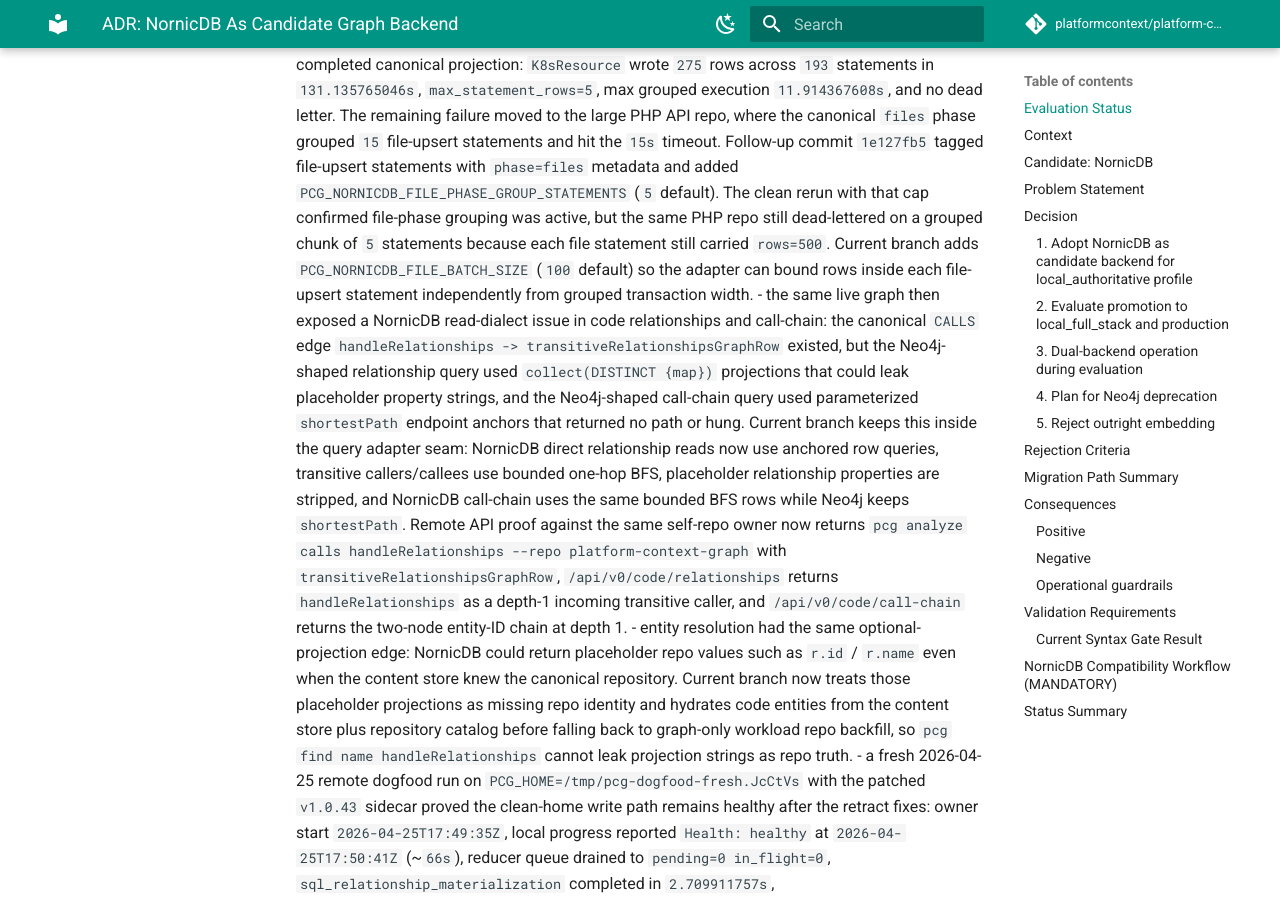
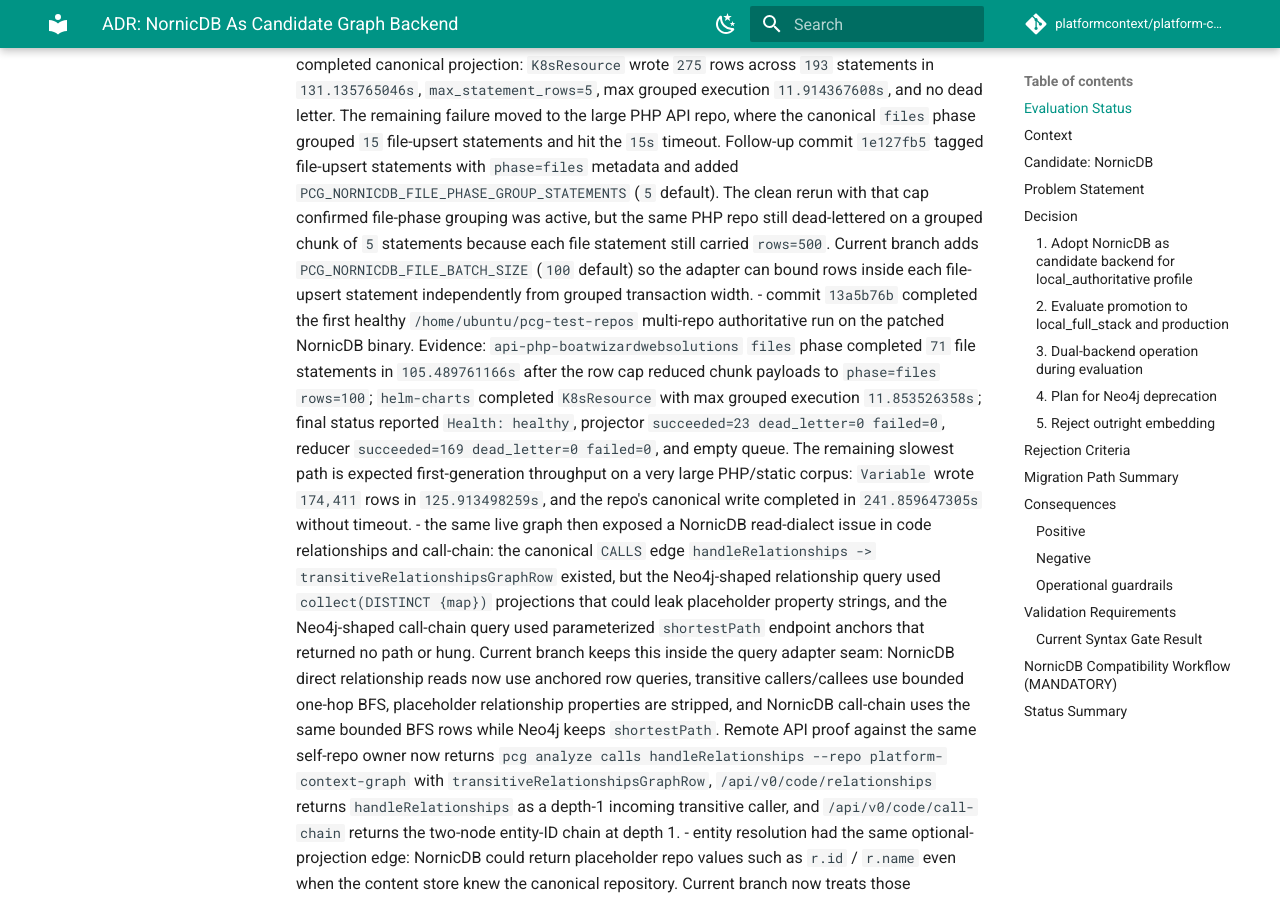
Before and after one commit to platformcontext/platform-context-graph, an MkDocs documentation site: the page built from docs/docs/adrs/2026-04-22-nornicdb-graph-backend-candidate.md, in a window 1280 px wide and 900 px high, scrolled down 12235 px. Built offline with MkDocs 1.6.1 and Material for MkDocs 9.7.7, drawn with Linux system fonts in a browser that asks for light colours; comment, search, counter and statistics services are not loaded.

Commit message:
docs(adrs): record nornicdb multi-repo proof

```diff
--- a/docs/docs/adrs/2026-04-22-nornicdb-graph-backend-candidate.md
+++ b/docs/docs/adrs/2026-04-22-nornicdb-graph-backend-candidate.md
@@ -80,6 +80,7 @@ Latest 2026-04-25 NornicDB dogfood evidence:
 - the follow-up warm API query proof found a query-truth bug rather than a backend write issue: `pcg list` and `pcg find name handleRelationships` succeeded against the NornicDB-backed dogfood graph, but `pcg analyze dead-code --repo platform-context-graph --limit 5` returned IaC/provenance entities (`ArgoCDApplication`, `KustomizeOverlay`, `HelmValues`, `K8sResource`) as dead-code candidates. Current branch now restricts dead-code candidate scans to code entity labels (`Function`, `Class`, `Struct`, `Interface`) before `LIMIT` and keeps a defensive output filter for stale/non-code backend rows; rebuilding only `pcg-api` on the remote owner and rerunning `pcg analyze dead-code --repo platform-context-graph --limit 5` / `--limit 50` then returned no IaC/provenance results through the live NornicDB-backed API. The same query path now fetches a bounded raw-candidate policy buffer (`max(501, 10x + 1)`, capped at `1000`) before applying entrypoint/test/generated/public-API filters so early excluded roots do not make the public result underfill when displayable candidates exist later in the ordered scan; a second remote API rebuild proved `--limit 5` now returns five code entities (`Function`, `Interface`, `Struct`) instead of the previous empty/truncated shape.
 - the first multi-repo `/home/ubuntu/pcg-test-repos` lane exposed a NornicDB tuning distinction hidden by the single self-repo dogfood: `PCG_NORNICDB_ENTITY_LABEL_PHASE_GROUP_STATEMENTS=K8sResource=5` limits grouped statements but does not limit rows inside one file-scoped inline-containment statement. The clean rerun with first-generation retract skipping got `portal-php-yc-soldboats` through canonical projection (`entities` `42.280045651s`; `Variable` `19,995` rows in `39.958509486s`) but still dead-lettered `helm-charts` on one `K8sResource rows=29` statement. Current branch now adds `K8sResource=5` to the NornicDB entity label row-cap defaults so large Helm/Kustomize manifests split by rows and by grouped statement count.
 - the next multi-repo rerun proved the `K8sResource` row cap and exposed the next phase-specific cost. `helm-charts` completed canonical projection: `K8sResource` wrote `275` rows across `193` statements in `131.135765046s`, `max_statement_rows=5`, max grouped execution `11.914367608s`, and no dead letter. The remaining failure moved to the large PHP API repo, where the canonical `files` phase grouped `15` file-upsert statements and hit the `15s` timeout. Follow-up commit `1e127fb5` tagged file-upsert statements with `phase=files` metadata and added `PCG_NORNICDB_FILE_PHASE_GROUP_STATEMENTS` (`5` default). The clean rerun with that cap confirmed file-phase grouping was active, but the same PHP repo still dead-lettered on a grouped chunk of `5` statements because each file statement still carried `rows=500`. Current branch adds `PCG_NORNICDB_FILE_BATCH_SIZE` (`100` default) so the adapter can bound rows inside each file-upsert statement independently from grouped transaction width.
+- commit `13a5b76b` completed the first healthy `/home/ubuntu/pcg-test-repos` multi-repo authoritative run on the patched NornicDB binary. Evidence: `api-php-boatwizardwebsolutions` `files` phase completed `71` file statements in `105.489761166s` after the row cap reduced chunk payloads to `phase=files rows=100`; `helm-charts` completed `K8sResource` with max grouped execution `11.853526358s`; final status reported `Health: healthy`, projector `succeeded=23 dead_letter=0 failed=0`, reducer `succeeded=169 dead_letter=0 failed=0`, and empty queue. The remaining slowest path is expected first-generation throughput on a very large PHP/static corpus: `Variable` wrote `174,411` rows in `125.913498259s`, and the repo's canonical write completed in `241.859647305s` without timeout.
 - the same live graph then exposed a NornicDB read-dialect issue in code relationships and call-chain: the canonical `CALLS` edge `handleRelationships -> transitiveRelationshipsGraphRow` existed, but the Neo4j-shaped relationship query used `collect(DISTINCT {map})` projections that could leak placeholder property strings, and the Neo4j-shaped call-chain query used parameterized `shortestPath` endpoint anchors that returned no path or hung. Current branch keeps this inside the query adapter seam: NornicDB direct relationship reads now use anchored row queries, transitive callers/callees use bounded one-hop BFS, placeholder relationship properties are stripped, and NornicDB call-chain uses the same bounded BFS rows while Neo4j keeps `shortestPath`. Remote API proof against the same self-repo owner now returns `pcg analyze calls handleRelationships --repo platform-context-graph` with `transitiveRelationshipsGraphRow`, `/api/v0/code/relationships` returns `handleRelationships` as a depth-1 incoming transitive caller, and `/api/v0/code/call-chain` returns the two-node entity-ID chain at depth 1.
 - entity resolution had the same optional-projection edge: NornicDB could return placeholder repo values such as `r.id` / `r.name` even when the content store knew the canonical repository. Current branch now treats those placeholder projections as missing repo identity and hydrates code entities from the content store plus repository catalog before falling back to graph-only workload repo backfill, so `pcg find name handleRelationships` cannot leak projection strings as repo truth.
 - a fresh 2026-04-25 remote dogfood run on `PCG_HOME=/tmp/pcg-dogfood-fresh.JcCtVs` with the patched `v1.0.43` sidecar proved the clean-home write path remains healthy after the retract fixes: owner start `2026-04-25T17:49:35Z`, local progress reported `Health: healthy` at `2026-04-25T17:50:41Z` (~`66s`), reducer queue drained to `pending=0 in_flight=0`, `sql_relationship_materialization` completed in `2.709911757s`, `semantic_entity_materialization` completed in `5.067362874s`, and the code-call projection cycle completed in `4.396658558s` about `72s` after owner start.
```
Also changed, not shown: docs/docs/adrs/2026-04-20-embedded-local-backends-implementation-plan.md (+1 -0 lines).
